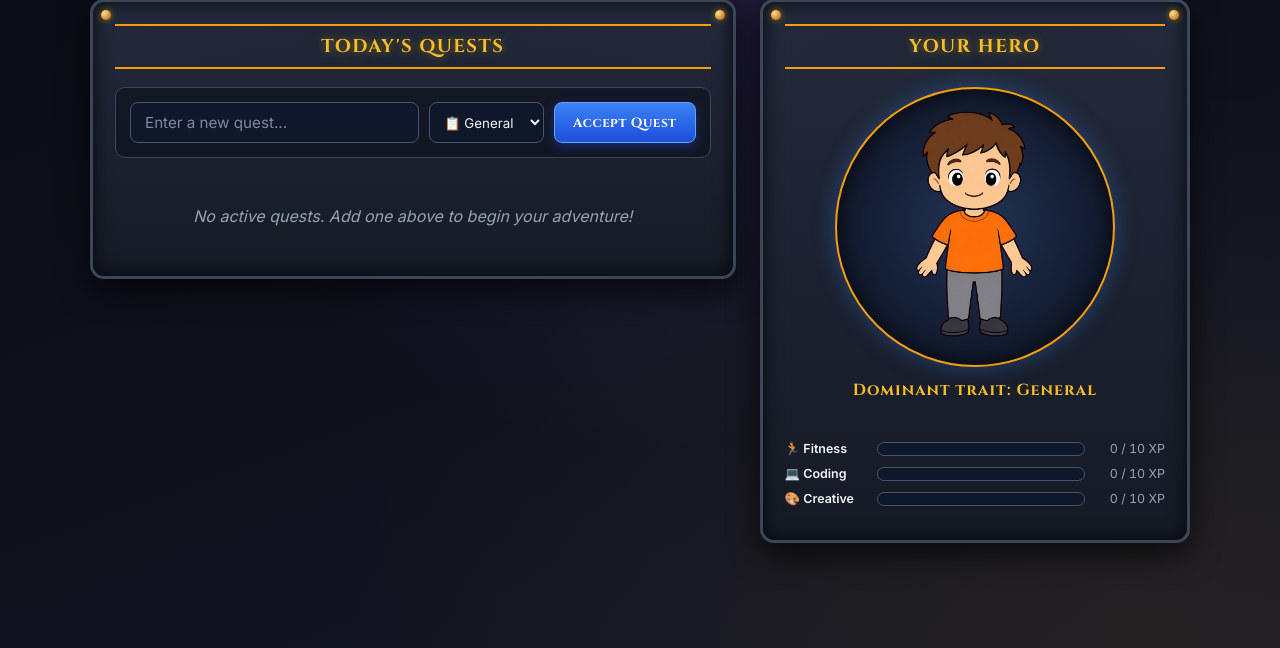
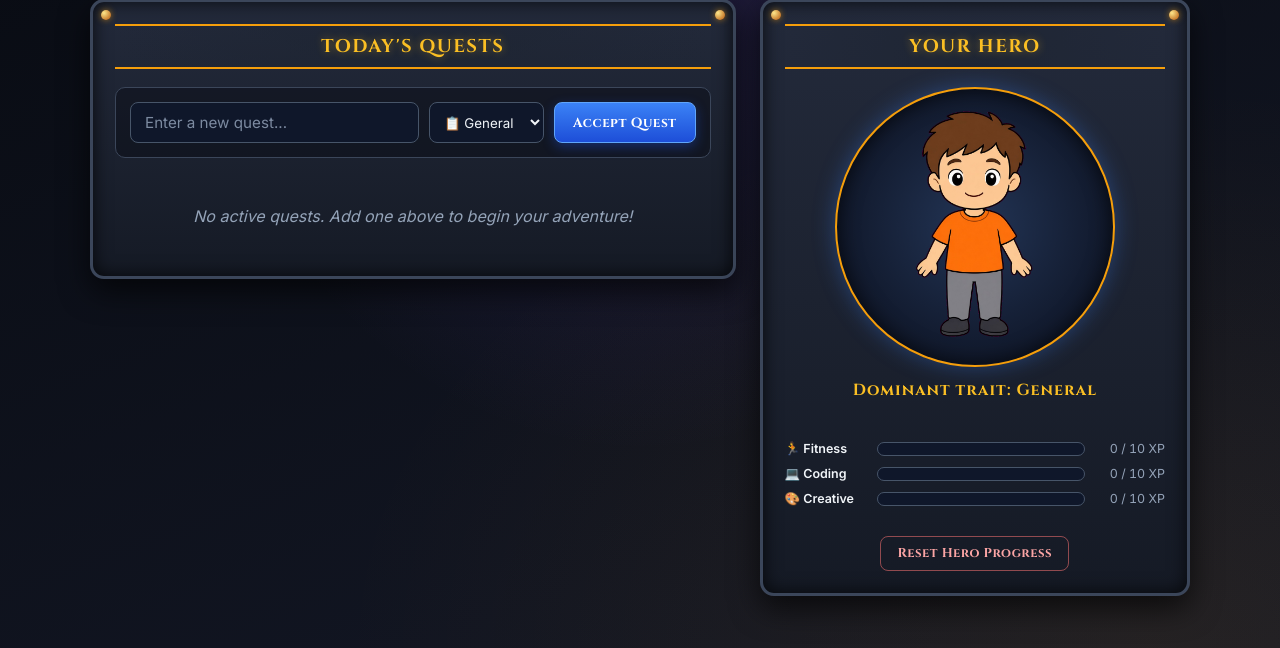
Before and after one commit to JacksonSWCoding/Questify, a Flask app: page / in a window 1280 px wide. Shown: the part 152-800 px from the top of the page. Run offline with Flask 3, Linux system fonts and the light colour scheme; data that the repository does not hold is empty; some libraries are stand-ins or nearby versions.

Commit message:
New item appear animation and added reset button

```diff
--- a/layout/index.html
+++ b/layout/index.html
@@ -80,6 +80,8 @@
                 </div>
 
                 <div id="unlocked-gear-list" class="unlocked-gear"></div>
+
+                <button id="reset-xp-btn" class="btn-reset" type="button">Reset Hero Progress</button>
             </div>
         </section>
     </div>
--- a/static/app.js
+++ b/static/app.js
@@ -3,6 +3,7 @@ document.addEventListener('DOMContentLoaded', () => {
     const categorySelect = document.getElementById('task-category');
     const addBtn = document.getElementById('add-btn');
     const taskList = document.getElementById('task-list');
+    const resetBtn = document.getElementById('reset-xp-btn');
     const xpTag = document.createElement('span');
     xpTag.className = 'xp-badge';
     xpTag.textContent = '+20 XP'; // You can tie this dynamically to categories later!
@@ -16,6 +17,21 @@ document.addEventListener('DOMContentLoaded', () => {
     taskInput.addEventListener('keypress', (e) => {
         if (e.key === 'Enter') addTask();
     });
+
+    // Reset the hero's XP and unlocked gear. XP lives on the Flask server
+    // (not localStorage), so this calls the existing reset endpoint.
+    // Your quest list is left alone.
+    if (resetBtn) {
+        resetBtn.addEventListener('click', async () => {
+            const sure = confirm("Reset your hero's XP and unlocked gear? Your quests will stay.");
+            if (!sure) return;
+
+            const result = await resetEvolutionState('reset');
+            if (result === null) {
+                alert('Could not reach the server. Is `py app.py` still running?');
+            }
+        });
+    }
 
     function addTask() {
         const text = taskInput.value.trim();
--- a/static/style.css
+++ b/static/style.css
@@ -446,3 +446,40 @@ button:active {
 @media (prefers-reduced-motion: reduce) {
     .gear-layer.just-unlocked { animation: none; }
 }
+
+/* ---------- Hand-held item fit ----------
+   Each gear PNG is a full-size 1024x1024 layer with the item drawn in a
+   fixed spot, so we nudge each one onto the hero's hand. The individual
+   translate / rotate properties are used (instead of transform) so they
+   don't fight the unlock "pop" animation, which animates transform.
+   Percentages are relative to the layer, i.e. the whole stage.
+   To fine-tune: edit these values live in DevTools, then copy them back. */
+
+/* dumbbell bar was ~68px right of the hand: move it left and up a touch */
+#item-dumbbells {
+    translate: -6.64% -1.46%;
+}
+
+/* brush was gripped by the bristles: slide the handle into the hand and
+   tilt it upright. transform-origin is the grip point on the handle. */
+#item-paintbrush {
+    transform-origin: 25.98% 69.14%;
+    rotate: -30deg;
+    translate: 7.32% -5.57%;
+}
+
+/* ---------- Reset button (secondary / destructive) ---------- */
+.btn-reset {
+    margin-top: 6px;
+    padding: 8px 16px;
+    font-size: 0.8rem;
+    background: transparent;
+    color: #fca5a5;
+    border: 1px solid rgba(248, 113, 113, 0.55);
+    box-shadow: none;
+}
+
+.btn-reset:hover {
+    background: rgba(127, 29, 29, 0.45);
+    filter: none;
+}
```
